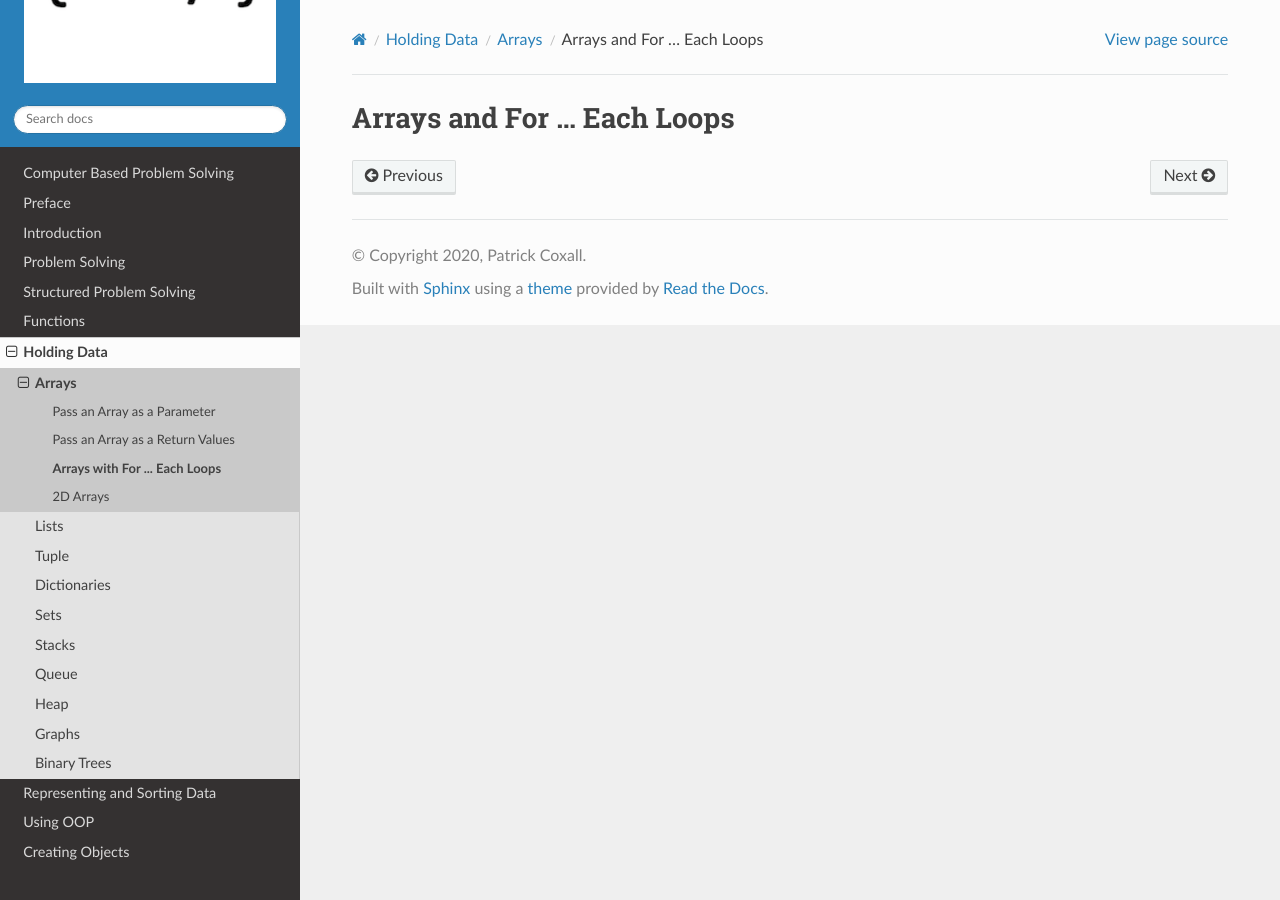
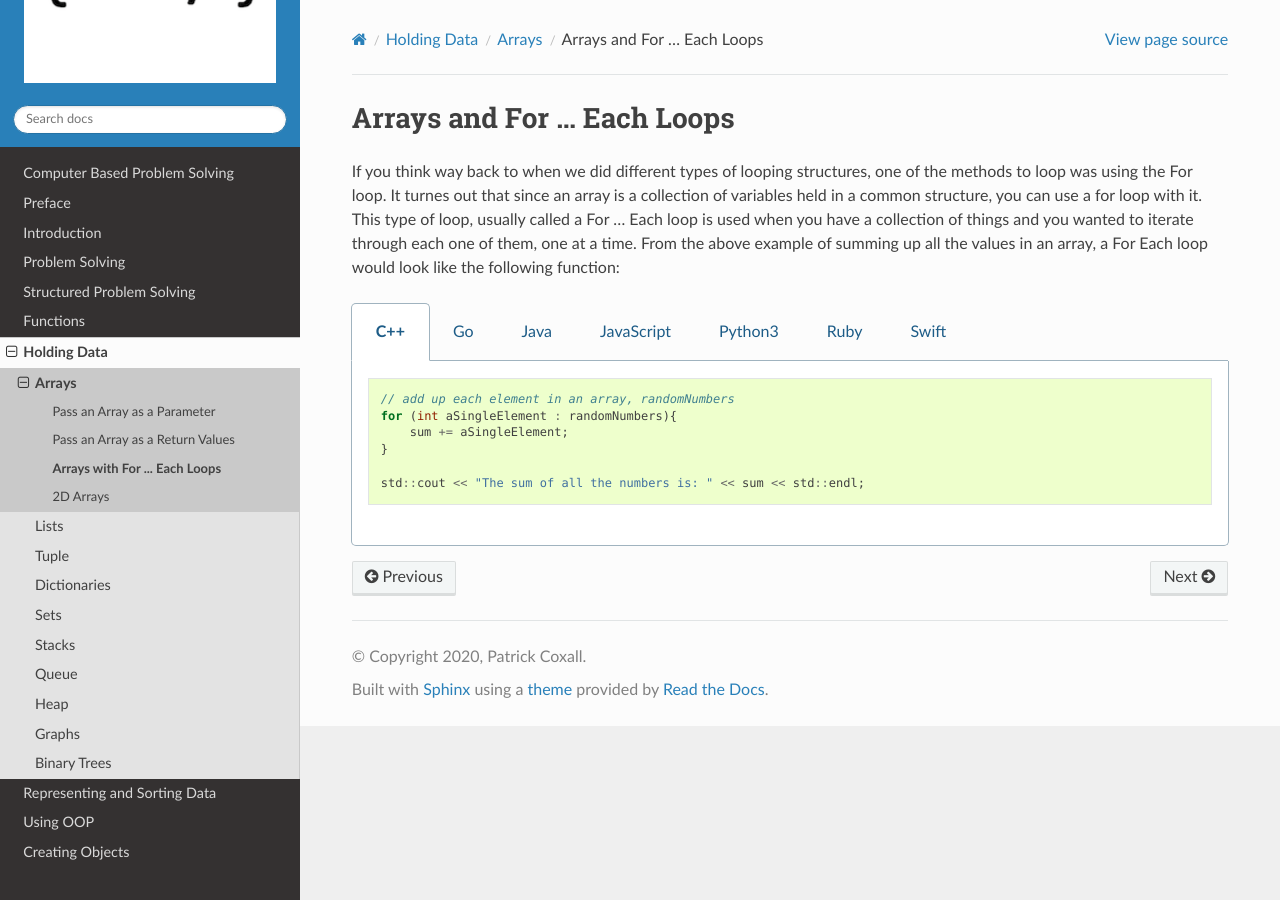
Before and after one commit to Mr-Coxall/Computer-Based-Problem-Solving, a Sphinx documentation site: the page built from docs/holding-data/arrays-and-for-each.rst, in a window 1280 px wide. Built offline with Sphinx 7.4.7 and the Read the Docs theme 2.0.0, drawn with Linux system fonts in a browser that asks for light colours; pages that are not in the unit, such as notebooks, are missing from menus.

Commit message:
Update arrays-and-for-each.rst

```diff
--- a/docs/holding-data/arrays-and-for-each.rst
+++ b/docs/holding-data/arrays-and-for-each.rst
@@ -2,3 +2,62 @@
 
 Arrays and For ... Each Loops
 =============================
+
+If you think way back to when we did different types of looping structures, one of the methods to loop was using the For loop. It turnes out that since an array is a collection of variables held in a common structure, you can use a for loop with it. This type of loop, usually called a For ... Each loop is used when you have a collection of things and you wanted to iterate through each one of them, one at a time. From the above example of summing up all the values in an array, a For Each loop would look like the following function:
+
+.. tabs::
+
+  .. group-tab:: C++
+
+    .. code-block:: C++
+
+	    // add up each element in an array, randomNumbers
+	    for (int aSingleElement : randomNumbers){
+	        sum += aSingleElement;
+	    }
+
+	    std::cout << "The sum of all the numbers is: " << sum << std::endl;
+
+  .. group-tab:: Go
+
+    .. code-block:: Go
+
+      // declare an array as a parameter in a function
+
+  .. group-tab:: Java
+
+    .. code-block:: Java
+
+      // declare an array as a parameter in a function
+
+  .. group-tab:: JavaScript
+
+    .. code-block:: JavaScript
+
+      // declare an array as a parameter in a function
+
+  .. group-tab:: Python3
+
+    .. code-block:: Python
+
+		def sum_of_numbers(list_of_numbers):
+		    # this functions uses a for ... in loop
+
+		    total = 0
+
+		    for counter in list_of_numbers:
+		        total += counter
+
+		    return total
+
+  .. group-tab:: Ruby
+
+    .. code-block:: Ruby
+
+      // declare an array as a parameter in a function
+
+  .. group-tab:: Swift
+
+    .. code-block:: Swift
+
+      // declare an array as a parameter in a function
```
